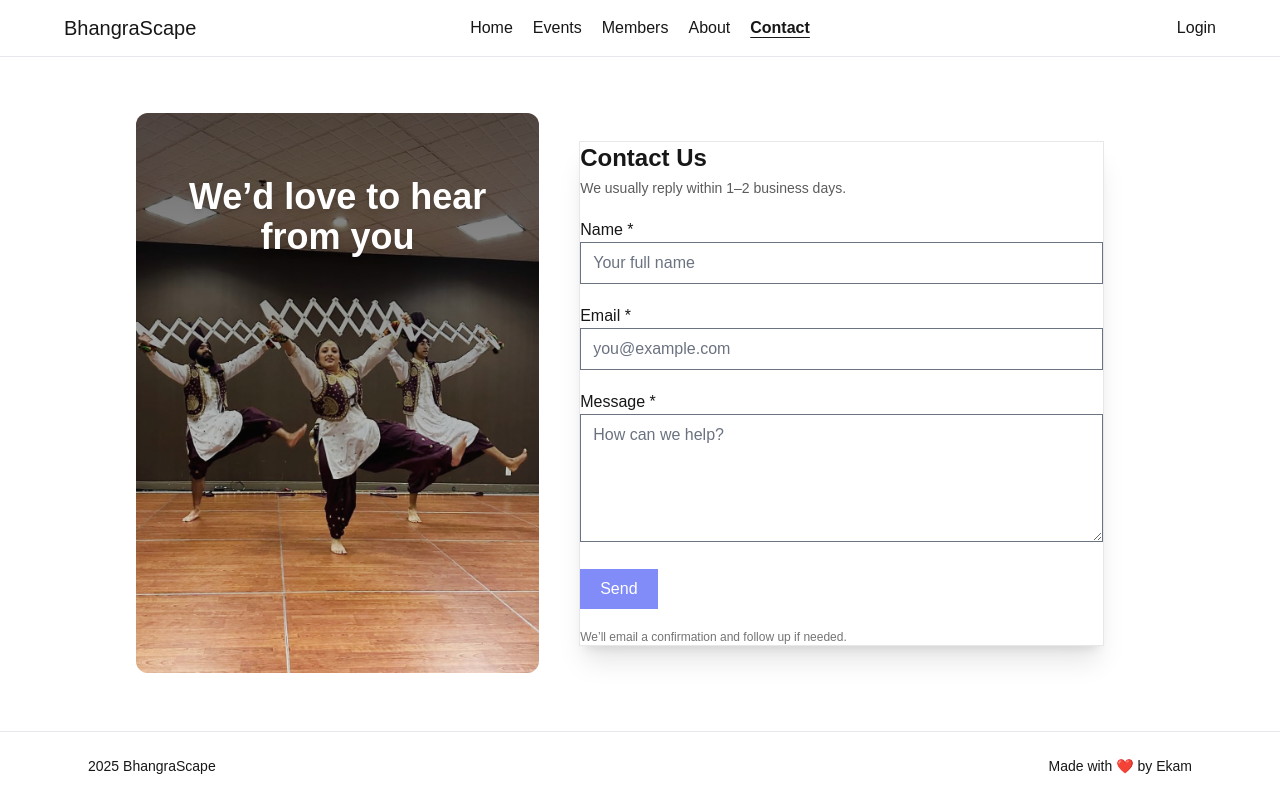
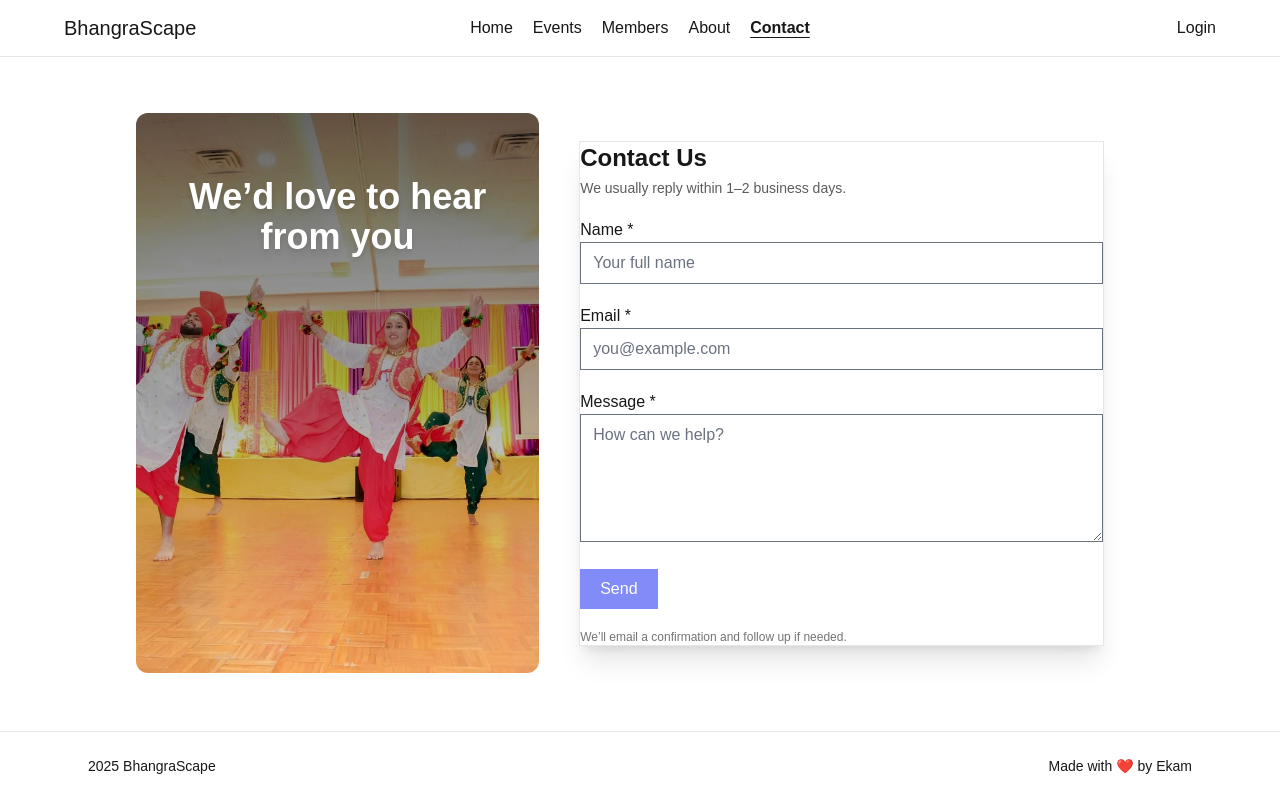
Before and after one commit to bhat0155/bhangraescape, a Next.js app in the folder apps/web/bhangraescape/: page /contact in a window 1280 px wide. Built offline with nearby package versions, Linux system fonts and the light colour scheme; no server answers.

Commit message:
fix: added new hero image

```diff
--- a/apps/web/bhangraescape/src/app/contact/page.tsx
+++ b/apps/web/bhangraescape/src/app/contact/page.tsx
@@ -11,7 +11,7 @@ export default function ContactPage() {
       {/* LEFT: Image with text on top */}
       <section className="relative h-[70vh] rounded-xl overflow-hidden">
         <Image
-          src="/images/about3.jpeg"
+          src="/images/contact.jpeg"
           alt="Bhangra troupe performing"
           fill
           priority
--- a/apps/web/bhangraescape/src/app/page.tsx
+++ b/apps/web/bhangraescape/src/app/page.tsx
@@ -37,7 +37,7 @@ export default async function HomePage() {
   {/* Left Column: Image (Takes up 1/2 width on medium screens and up) */}
   <div className="relative h-full min-h-[40vh] md:min-h-[60vh]">
     <Image
-      src="/images/Hero2.jpeg"
+      src="/images/Hero3.jpeg"
       alt="BhangraEscape hero banner"
       fill
       priority
@@ -46,7 +46,7 @@ export default async function HomePage() {
       sizes="(max-width: 768px) 100vw, 50vw" // Image takes up 50% screen width on large screens
     />
     {/* Dark overlay over the image for contrast/style */}
-    <div className="absolute inset-0 bg-black/30" />
+    <div className="absolute inset-0 bg-black/10" />
   </div>
 
   {/* Right Column: Text Content (Takes up 1/2 width on medium screens and up) */}
```
Also changed, not shown: apps/web/bhangraescape/public/images/Hero3.jpeg (added).
